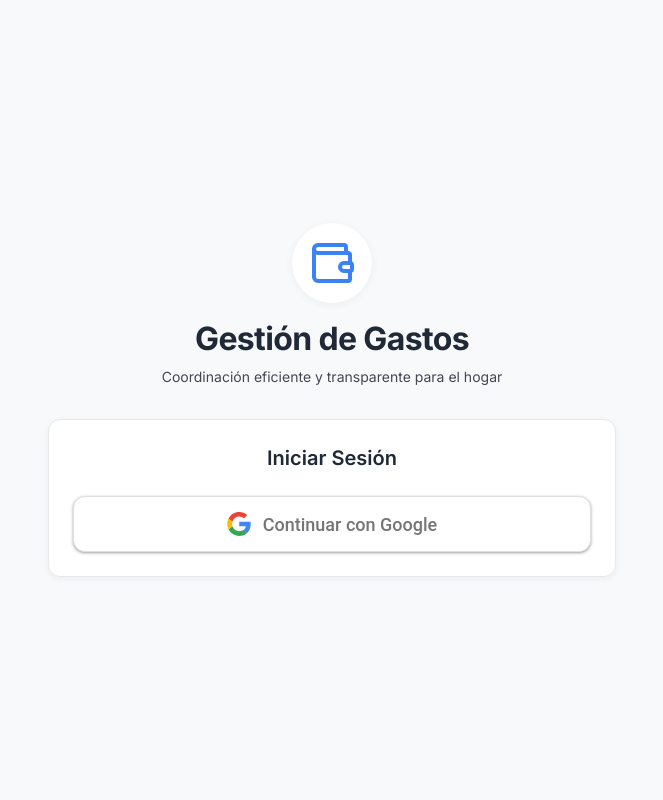
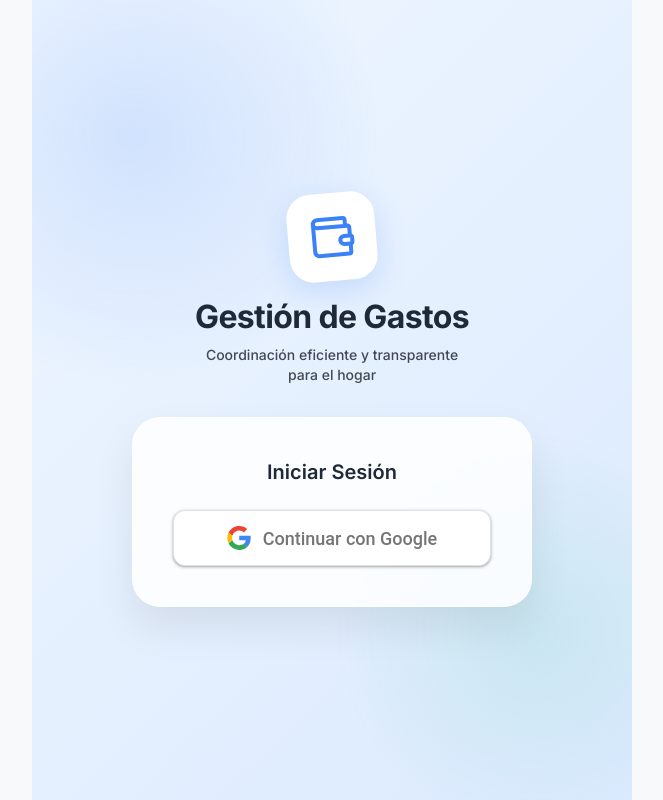
Before and after one commit to Daniielmayo/gestor-gas-tocasa, a Next.js app: page /login in a window 1280 px wide. Shown: the whole page, without its empty margins (308-971 px from the left). Built offline with nearby package versions, Linux system fonts and the light colour scheme; no server answers.

Commit message:
refactor: categorize list items by completion status and enhance login page visual design with animations and glassmorphism

```diff
--- a/app/login/login.module.css
+++ b/app/login/login.module.css
@@ -3,34 +3,87 @@
   display: flex;
   flex-direction: column;
   justify-content: center;
-  padding-top: var(--spacing-xl);
-  padding-bottom: var(--spacing-xl);
+  align-items: center;
+  padding: var(--spacing-xl);
+  background: linear-gradient(135deg, #EFF6FF 0%, #DBEAFE 100%);
+  position: relative;
+  overflow: hidden;
+}
+
+.main::before {
+  content: '';
+  position: absolute;
+  width: 500px;
+  height: 500px;
+  background: radial-gradient(circle, rgba(59,130,246,0.15) 0%, rgba(255,255,255,0) 70%);
+  top: -100px;
+  left: -150px;
+  border-radius: 50%;
+  animation: float 8s ease-in-out infinite;
+}
+
+.main::after {
+  content: '';
+  position: absolute;
+  width: 400px;
+  height: 400px;
+  background: radial-gradient(circle, rgba(16,185,129,0.1) 0%, rgba(255,255,255,0) 70%);
+  bottom: -50px;
+  right: -100px;
+  border-radius: 50%;
+  animation: float 10s ease-in-out infinite reverse;
+}
+
+@keyframes float {
+  0% { transform: translateY(0px); }
+  50% { transform: translateY(-20px); }
+  100% { transform: translateY(0px); }
 }
 
 .header {
   text-align: center;
   margin-bottom: var(--spacing-xl);
+  z-index: 1;
 }
 
 .logo {
   display: inline-flex;
   align-items: center;
   justify-content: center;
-  width: 80px;
-  height: 80px;
-  background-color: var(--color-surface-container-lowest);
-  border-radius: var(--radius-full);
-  box-shadow: var(--shadow-level-1);
+  width: 88px;
+  height: 88px;
+  background-color: #FFFFFF;
+  border-radius: 24px;
+  box-shadow: 0 10px 30px rgba(59, 130, 246, 0.2);
   margin-bottom: var(--spacing-md);
+  transform: rotate(-5deg);
+  transition: transform 0.3s cubic-bezier(0.175, 0.885, 0.32, 1.275);
+}
+
+.logo:hover {
+  transform: rotate(0deg) scale(1.05);
 }
 
 .subtitle {
   color: var(--color-on-surface-variant);
   margin-top: var(--spacing-xs);
+  font-weight: 500;
+  max-width: 280px;
+  margin-left: auto;
+  margin-right: auto;
 }
 
 .loginCard {
-  padding: var(--spacing-lg) !important;
+  width: 100%;
+  max-width: 400px;
+  padding: 40px !important;
+  background: rgba(255, 255, 255, 0.85) !important;
+  backdrop-filter: blur(16px);
+  -webkit-backdrop-filter: blur(16px);
+  border: 1px solid rgba(255, 255, 255, 0.5) !important;
+  box-shadow: 0 20px 40px rgba(0, 0, 0, 0.08), 0 1px 3px rgba(0,0,0,0.02) !important;
+  border-radius: 28px !important;
+  z-index: 1;
 }
 
 .cardTitle {
```
Also changed, not shown: app/lista/[id]/page.tsx (+64 -46 lines).
